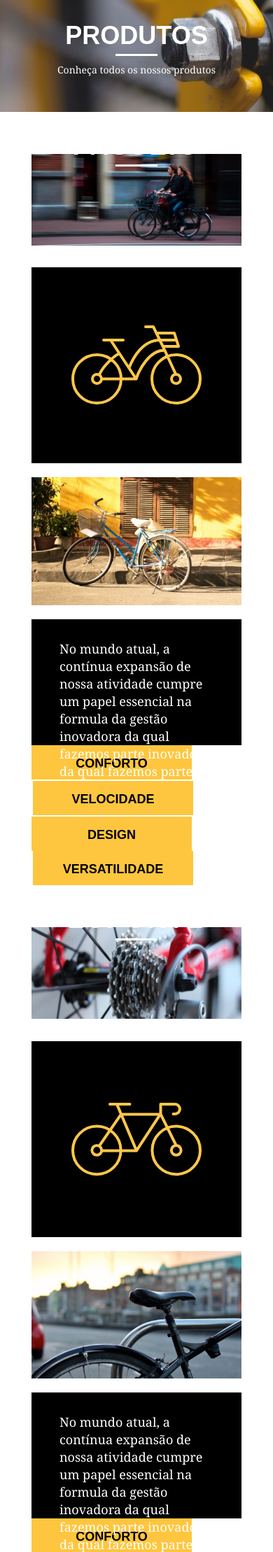
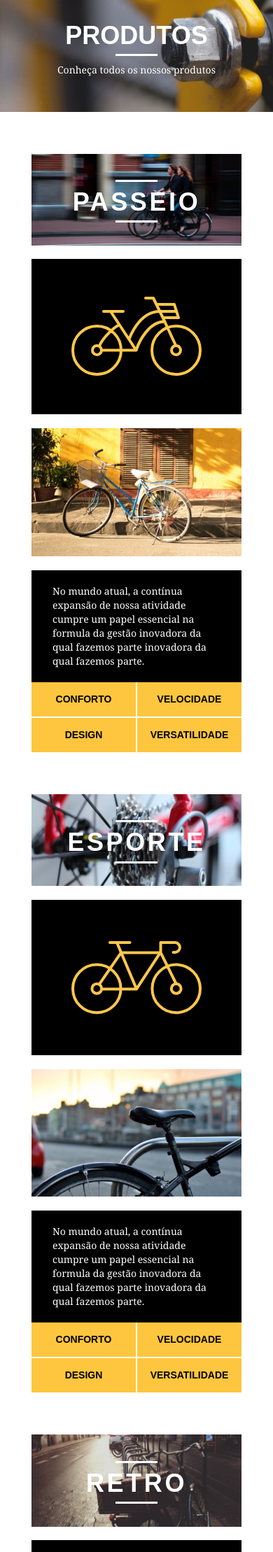
Before and after one commit to Myhtz/bikcraft-1.0, a PHP site: page /produtos.html in a window 390 px wide. Shown: the part 232-2450 px from the top of the page at 70% size. Run offline with PHP 8.4, Linux system fonts and the light colour scheme.

Commit message:
Responsivo da página de produtos

```diff
--- a/web/css/responsivo.css
+++ b/web/css/responsivo.css
@@ -24,6 +24,32 @@
 	width: 26px;
 	height: 26px;
 }
+
+/* Produtos */
+
+.produto_item h2 {
+  top: -150px;
+  margin-bottom: -56px;
+
+}
+
+.produto_icone {
+  padding: 41px 0;
+}
+
+.produto_info p {
+  font-size: 14px;
+  line-height: 20px;
+  height: 122px;
+  padding: 20px 30px;
+}
+
+.produto_info ul li {
+  width: 181px;
+	height: 49px;
+}
+
+/* Final do Estilo Tablet */
 
 /* Estilo para SmartPhone */
 @media only screen and (max-width: 787px) {
@@ -108,4 +134,39 @@
 	line-height: 25px;
 }
 
+/* Produtos */
+
+.produto_item h2 {
+  top: -100px;
+  margin-bottom: -68px;
 }
+
+.produto_icone {
+  padding: 41px 0;
+}
+
+.produto_info p {
+  font-size: 14px;
+  line-height: 20px;
+	height: auto;
+  padding: 20px 30px;
+}
+
+.produto_info ul li {
+  width: 149px;
+	height: 49px;
+	font-size: 14px;
+	line-height: 20px;
+	padding-top: 14px;
+}
+
+.form {
+  padding-right: 0px;
+}
+
+.orcamento_dados ul {
+  padding-right: 0px;
+}
+
+/* Final do estilo SmartPhone */
+}
```
